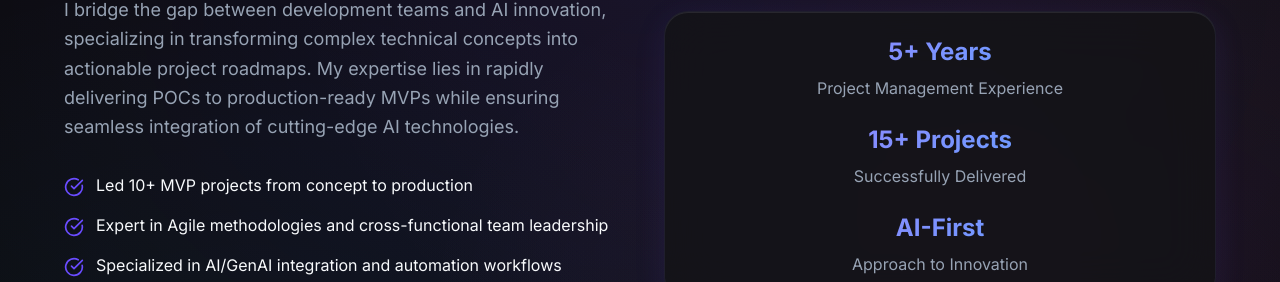
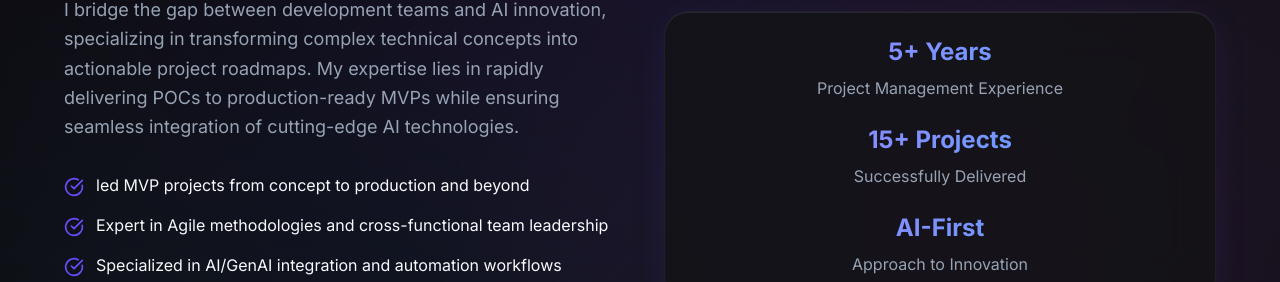
Before and after one commit to ortall0201/ortal-agile-ai-hub, a React (Vite) app: page / in a window 1280 px wide. Shown: the part 973-1255 px from the top of the page. Built offline with nearby package versions, Linux system fonts and the light colour scheme.

Commit message:
Fix About section highlight
Update the wording in the About section's highlights to reflect "led MVP projects from concept to production and beyond" instead of the previous phrasing.

```diff
--- a/src/components/sections/About.tsx
+++ b/src/components/sections/About.tsx
@@ -5,7 +5,7 @@ import { CheckCircle } from "lucide-react";
 
 export const About = () => {
   const highlights = [
-    "Led 10+ MVP projects from concept to production",
+    "led MVP projects from concept to production and beyond",
     "Expert in Agile methodologies and cross-functional team leadership",
     "Specialized in AI/GenAI integration and automation workflows",
     "Proven track record in data-driven decision making"
```
